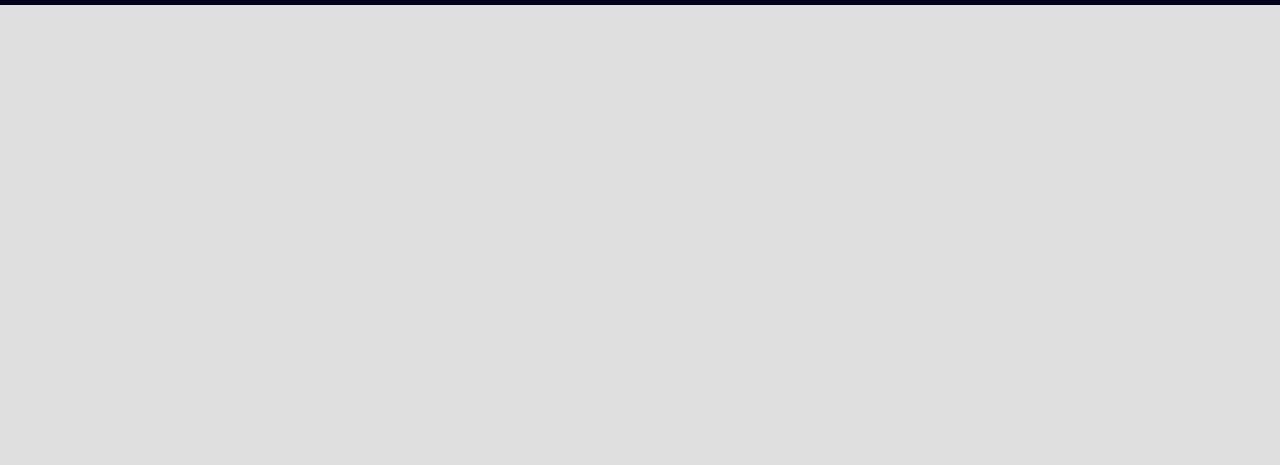
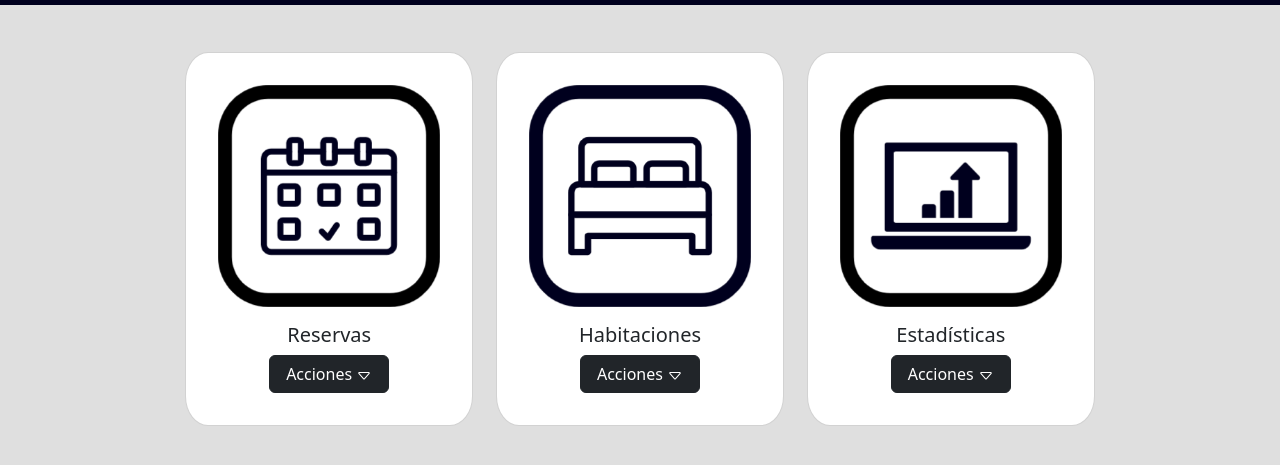
Before and after one commit to JuanDavid24/blockinar-challenge, a website: page index.html in a window 1280 px wide. Shown: the part 51-516 px from the top of the page. Drawn offline with nearby package versions, Linux system fonts and the light colour scheme.

Commit message:
Cards con collapse p/menu,  imagenes. Definidos estilos para cards.

```diff
--- a/css/styles.css
+++ b/css/styles.css
@@ -1,4 +1,5 @@
 body {
+    padding-top: 56px;
     background-color:rgb(223, 223, 223);
 }
 
@@ -32,6 +33,7 @@ nav {
 
 .nav-link, .nav-link:visited {
     color: rgb(160, 160, 160);
+    padding-left: 14px;
 }
 
 .nav-item {
@@ -49,3 +51,14 @@ nav {
 .nav-link:active {
     color: #0e6743;
 }
+
+.btn-menu {
+    width: 100%;
+    margin-bottom: 2px;
+}
+
+.card {
+    padding: 2rem 2rem 0.5rem 2rem;
+    border-radius: 8%;
+    margin: 2% 1% 2% 1%
+}
--- a/index.html
+++ b/index.html
@@ -8,6 +8,7 @@
     <link href="css/styles.css" rel="stylesheet">
   </head>
   <body>
+    <!-- Navbar -->
     <nav class="navbar navbar-dark navbar-expand-md bg-darkblue fixed-top" >
       <a class="navbar-brand nav-link-light" href="#">Booking Admin</a>
       <button class="navbar-toggler" type="button" data-bs-toggle="collapse" data-bs-target="#navbarScroll" aria-controls="navbarScroll" aria-expanded="false" aria-label="Toggle navigation">
@@ -22,7 +23,85 @@
         </ul>
       </div>
     </nav>
+    <!-- Cards -->
+    <div class="container my-4">
+      <div class="row justify-content-center text-center">
 
+        <div class="card" style="width: 18rem;">
+          <img src="img/booking.png" class="card-img-top menu-card" alt="bookings">
+          <div class="card-body">
+            <h5 class="card-title"> Reservas </h5>
+            <button class="btn btn-dark mb-2 px-3" type="button" data-bs-toggle="collapse"
+              data-bs-target="#booking-menu" aria-expanded="false"
+              aria-controls="booking-menu"> Acciones
+              <svg xmlns="http://www.w3.org/2000/svg" width="16" height="16" fill="currentColor" class="bi bi-caret-down" viewBox="0 0 16 16">
+                <path d="M3.204 5h9.592L8 10.481 3.204 5zm-.753.659 4.796 5.48a1 1 0 0 0 1.506 0l4.796-5.48c.566-.647.106-1.659-.753-1.659H3.204a1 1 0 0 0-.753 1.659z"/>
+              </svg>
+            </button>
+
+            <div class="collapse collapse-vertical" id="booking-menu">
+              <a class="btn btn-outline-dark btn-menu" type="button"
+                href="./bookings.html#new"> Nueva
+              </a>
+              <a class="btn btn-outline-dark btn-menu" type="button"
+                href="./bookings.html#list"> Listar
+              </a>
+              <a class="btn btn-outline-dark btn-menu" type="button"
+                href="./bookings.html#search"> Buscar/editar
+              </a>
+            </div>
+          </div>
+        </div>
+
+        <div class="card" style="width: 18rem;">
+          <img src="img/room.png" class="card-img-top menu-card" alt="rooms">
+          <div class="card-body">
+            <h5 class="card-title"> Habitaciones </h5>
+            <button class="btn btn-dark mb-2 px-3" type="button" data-bs-toggle="collapse"
+              data-bs-target="#rooms-menu" aria-expanded="false"
+              aria-controls="rooms-menu"> Acciones
+              <svg xmlns="http://www.w3.org/2000/svg" width="16" height="16" fill="currentColor" class="bi bi-caret-down" viewBox="0 0 16 16">
+                <path d="M3.204 5h9.592L8 10.481 3.204 5zm-.753.659 4.796 5.48a1 1 0 0 0 1.506 0l4.796-5.48c.566-.647.106-1.659-.753-1.659H3.204a1 1 0 0 0-.753 1.659z"/>
+              </svg>
+            </button>
+
+            <div class="collapse collapse-vertical" id="rooms-menu">
+              <a class="btn btn-outline-dark btn-menu" type="button"
+                href="./rooms.html#list"> Listar
+              </a>
+            </div>
+          </div>
+        </div>
+
+        <div class="card" style="width: 18rem;">
+          <img src="img/stats.png" class="card-img-top menu-card" alt="stats">
+          <div class="card-body">
+            <h5 class="card-title"> Estadísticas </h5>
+            <button class="btn btn-dark mb-2 px-3" type="button" data-bs-toggle="collapse"
+              data-bs-target="#stats-menu" aria-expanded="false"
+              aria-controls="stats-menu"> Acciones
+              <svg xmlns="http://www.w3.org/2000/svg" width="16" height="16" fill="currentColor" class="bi bi-caret-down" viewBox="0 0 16 16">
+                <path d="M3.204 5h9.592L8 10.481 3.204 5zm-.753.659 4.796 5.48a1 1 0 0 0 1.506 0l4.796-5.48c.566-.647.106-1.659-.753-1.659H3.204a1 1 0 0 0-.753 1.659z"/>
+              </svg>
+            </button>
+
+            <div class="collapse collapse-vertical" id="stats-menu">
+              <a class="btn btn-outline-dark btn-menu" type="button"
+                href="./stats.html#montly-bookings"> Reservas del mes
+              </a>
+              <a class="btn btn-outline-dark btn-menu" type="button"
+                href="./stats.html#daily-room-occupation"> Ocupación
+              </a>
+              <a class="btn btn-outline-dark btn-menu" type="button"
+                href="./stats.html#daily-revenue"> Ingresos
+              </a>
+            </div>
+
+          </div>
+        </div>
+
+      </div>
+    </div>
     <script src="node_modules/jquery/dist/jquery.min.js"></script>
     <script src="node_modules/bootstrap/dist/js/bootstrap.bundle.min.js" integrity="sha384-A3rJD856KowSb7dwlZdYEkO39Gagi7vIsF0jrRAoQmDKKtQBHUuLZ9AsSv4jD4Xa" crossorigin="anonymous"></script>
   </body>
--- a/package.json
+++ b/package.json
@@ -23,6 +23,7 @@
   "dependencies": {
     "@popperjs/core": "^2.11.6",
     "bootstrap": "^5.2.0",
+    "bootstrap-icons": "^1.9.1",
     "jquery": "^3.6.1"
   }
 }
```
Also changed, not shown: img/booking-dark.png (added), img/booking.png (added), img/room-dark.png (added), img/room.png (added), img/stats-dark.png (added), img/stats.png (added), 1 other file.
